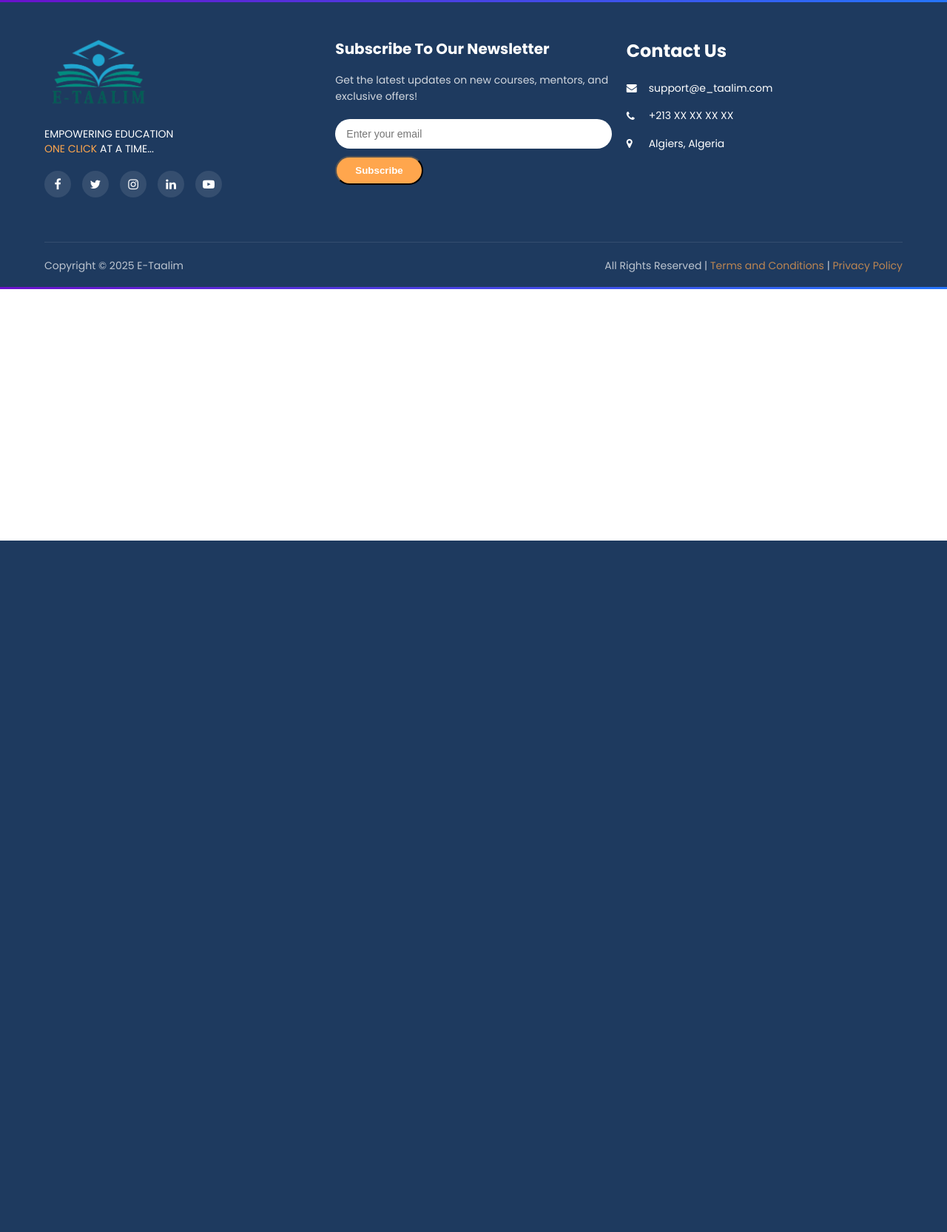
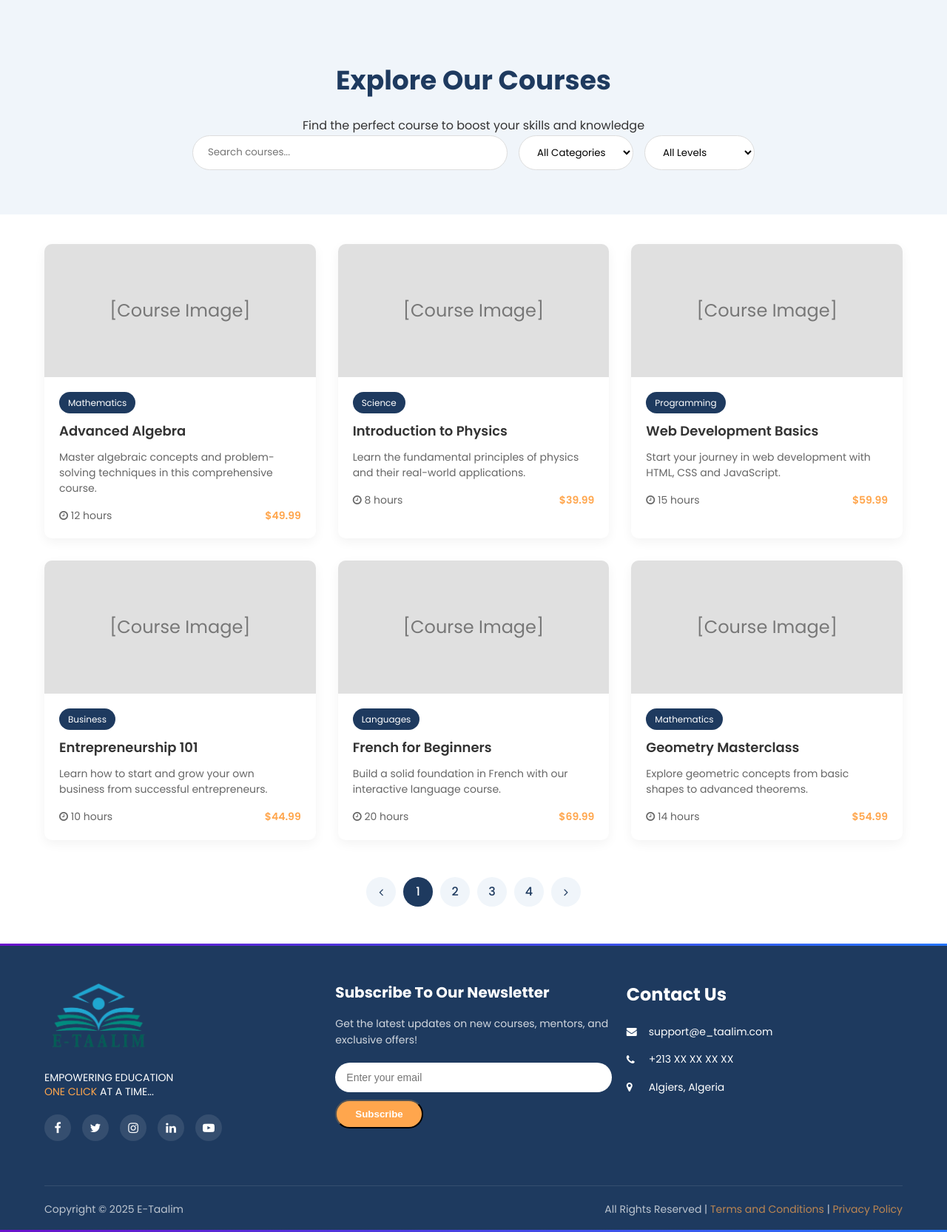
Before and after one commit to manarghr/e-learning-plat, a PHP site: page /courses.html in a window 1280 px wide. Shown: the part 69-1735 px from the top of the page at 74% size. Before the commit the page ends 800 px from the top, so only its background shows below. Run offline with PHP 8.4, Linux system fonts and the light colour scheme.

Commit message:
ajout des courses

```diff
--- a/courses.css
+++ b/courses.css
@@ -117,6 +117,166 @@
     text-align: center;
     line-height: 1.4;
 }
+
+
+
+/*Courses*/
+
+.courses-hero {
+  background-color: #f0f5fa;
+  padding: 80px 0 60px;
+  text-align: center;
+}
+
+.courses-hero h1 {
+  color: #1e3a5f;
+  font-size: 36px;
+  margin-bottom: 20px;
+}
+
+.search-filter {
+  max-width: 800px;
+  margin: 0 auto;
+  display: flex;
+  gap: 15px;
+  padding: 0 20px;
+}
+
+.search-filter input {
+  flex: 1;
+  padding: 12px 20px;
+  border: 1px solid #ddd;
+  border-radius: 30px;
+  font-family: "Poppins", sans-serif;
+}
+
+.search-filter select {
+  padding: 12px 20px;
+  border: 1px solid #ddd;
+  border-radius: 30px;
+  font-family: "Poppins", sans-serif;
+  background-color: white;
+}
+
+.courses-container {
+  max-width: 1200px;
+  margin: 40px auto;
+  padding: 0 20px;
+}
+
+.courses-grid {
+  display: grid;
+  grid-template-columns: repeat(auto-fill, minmax(300px, 1fr));
+  gap: 30px;
+  margin-top: 40px;
+}
+
+.course-card {
+  background: white;
+  border-radius: 10px;
+  overflow: hidden;
+  box-shadow: 0 5px 15px rgba(0,0,0,0.05);
+  transition: transform 0.3s, box-shadow 0.3s;
+}
+
+.course-card:hover {
+  transform: translateY(-5px);
+  box-shadow: 0 10px 25px rgba(0,0,0,0.1);
+}
+
+.course-image {
+  height: 180px;
+  background-color: #e0e0e0;
+  display: flex;
+  align-items: center;
+  justify-content: center;
+  color: #777;
+  font-size: 24px;
+}
+
+.course-content {
+  padding: 20px;
+}
+
+.course-category {
+  display: inline-block;
+  background-color: #1e3a5f;
+  color: white;
+  padding: 5px 12px;
+  border-radius: 20px;
+  font-size: 12px;
+  margin-bottom: 10px;
+}
+
+.course-title {
+  font-size: 18px;
+  margin-bottom: 10px;
+  color: #333;
+  font-weight: 600;
+}
+
+.course-description {
+  color: #666;
+  font-size: 14px;
+  margin-bottom: 15px;
+  line-height: 1.5;
+}
+
+.course-meta {
+  display: flex;
+  justify-content: space-between;
+  align-items: center;
+  margin-top: 15px;
+  font-size: 14px;
+}
+
+.course-duration {
+  color: #666;
+}
+
+.course-price {
+  color: #ffa64d;
+  font-weight: 600;
+}
+
+.pagination {
+  display: flex;
+  justify-content: center;
+  margin: 50px 0;
+  gap: 10px;
+}
+
+.pagination a {
+  display: flex;
+  align-items: center;
+  justify-content: center;
+  width: 40px;
+  height: 40px;
+  border-radius: 50%;
+  background-color: #f0f5fa;
+  color: #1e3a5f;
+  font-weight: 500;
+  transition: all 0.3s;
+}
+
+.pagination a:hover, .pagination a.active {
+  background-color: #1e3a5f;
+  color: white;
+}
+
+@media (max-width: 768px) {
+  .search-filter {
+      flex-direction: column;
+  }
+
+  .courses-grid {
+      grid-template-columns: 1fr;
+  }
+}
+
+
+
+
 
 /* Footer Styles */
 .footer {
--- a/courses.html
+++ b/courses.html
@@ -31,6 +31,149 @@
         </div>
     </header>
 
+
+
+
+
+
+    <!-- Courses Hero Section -->
+    <section class="courses-hero">
+        <div class="container">
+            <h1>Explore Our Courses</h1>
+            <p>Find the perfect course to boost your skills and knowledge</p>
+
+            <div class="search-filter">
+                <input type="text" placeholder="Search courses...">
+                <select>
+                    <option>All Categories</option>
+                    <option>Mathematics</option>
+                    <option>Science</option>
+                    <option>Languages</option>
+                    <option>Programming</option>
+                    <option>Business</option>
+
+                </select>
+                <select>
+                    <option>All Levels</option>
+                    <option>Beginner</option>
+                    <option>Intermediate</option>
+                    <option>Advanced</option>
+                </select>
+            </div>
+        </div>
+    </section>
+
+
+    <!-- Courses Grid -->
+    <div class="courses-container">
+        <div class="courses-grid">
+            <!-- Course Card 1 -->
+            <div class="course-card">
+                <div class="course-image">
+                    [Course Image]
+                </div>
+                <div class="course-content">
+                    <span class="course-category">Mathematics</span>
+                    <h3 class="course-title">Advanced Algebra</h3>
+                    <p class="course-description">Master algebraic concepts and problem-solving techniques in this comprehensive course.</p>
+                    <div class="course-meta">
+                        <span class="course-duration"><i class="fa fa-clock-o"></i> 12 hours</span>
+                        <span class="course-price">$49.99</span>
+                    </div>
+                </div>
+            </div>
+
+            <!-- Course Card 2 -->
+            <div class="course-card">
+                <div class="course-image">
+                    [Course Image]
+                </div>
+                <div class="course-content">
+                    <span class="course-category">Science</span>
+                    <h3 class="course-title">Introduction to Physics</h3>
+                    <p class="course-description">Learn the fundamental principles of physics and their real-world applications.</p>
+                    <div class="course-meta">
+                        <span class="course-duration"><i class="fa fa-clock-o"></i> 8 hours</span>
+                        <span class="course-price">$39.99</span>
+                    </div>
+                </div>
+            </div>
+
+            <!-- Course Card 3 -->
+            <div class="course-card">
+                <div class="course-image">
+                    [Course Image]
+                </div>
+                <div class="course-content">
+                    <span class="course-category">Programming</span>
+                    <h3 class="course-title">Web Development Basics</h3>
+                    <p class="course-description">Start your journey in web development with HTML, CSS and JavaScript.</p>
+                    <div class="course-meta">
+                        <span class="course-duration"><i class="fa fa-clock-o"></i> 15 hours</span>
+                        <span class="course-price">$59.99</span>
+                    </div>
+                </div>
+            </div>
+
+            <!-- Course Card 4 -->
+            <div class="course-card">
+                <div class="course-image">
+                    [Course Image]
+                </div>
+                <div class="course-content">
+                    <span class="course-category">Business</span>
+                    <h3 class="course-title">Entrepreneurship 101</h3>
+                    <p class="course-description">Learn how to start and grow your own business from successful entrepreneurs.</p>
+                    <div class="course-meta">
+                        <span class="course-duration"><i class="fa fa-clock-o"></i> 10 hours</span>
+                        <span class="course-price">$44.99</span>
+                    </div>
+                </div>
+            </div>
+
+            <!-- Course Card 5 -->
+            <div class="course-card">
+                <div class="course-image">
+                    [Course Image]
+                </div>
+                <div class="course-content">
+                    <span class="course-category">Languages</span>
+                    <h3 class="course-title">French for Beginners</h3>
+                    <p class="course-description">Build a solid foundation in French with our interactive language course.</p>
+                    <div class="course-meta">
+                        <span class="course-duration"><i class="fa fa-clock-o"></i> 20 hours</span>
+                        <span class="course-price">$69.99</span>
+                    </div>
+                </div>
+            </div>
+
+            <!-- Course Card 6 -->
+            <div class="course-card">
+                <div class="course-image">
+                    [Course Image]
+                </div>
+                <div class="course-content">
+                    <span class="course-category">Mathematics</span>
+                    <h3 class="course-title">Geometry Masterclass</h3>
+                    <p class="course-description">Explore geometric concepts from basic shapes to advanced theorems.</p>
+                    <div class="course-meta">
+                        <span class="course-duration"><i class="fa fa-clock-o"></i> 14 hours</span>
+                        <span class="course-price">$54.99</span>
+                    </div>
+                </div>
+            </div>
+        </div>
+
+        <!-- Pagination -->
+        <div class="pagination">
+            <a href="#"><i class="fa fa-angle-left"></i></a>
+            <a href="#" class="active">1</a>
+            <a href="#">2</a>
+            <a href="#">3</a>
+            <a href="#">4</a>
+            <a href="#"><i class="fa fa-angle-right"></i></a>
+        </div>
+    </div>
 
 
 <!-- Footer -->
```
